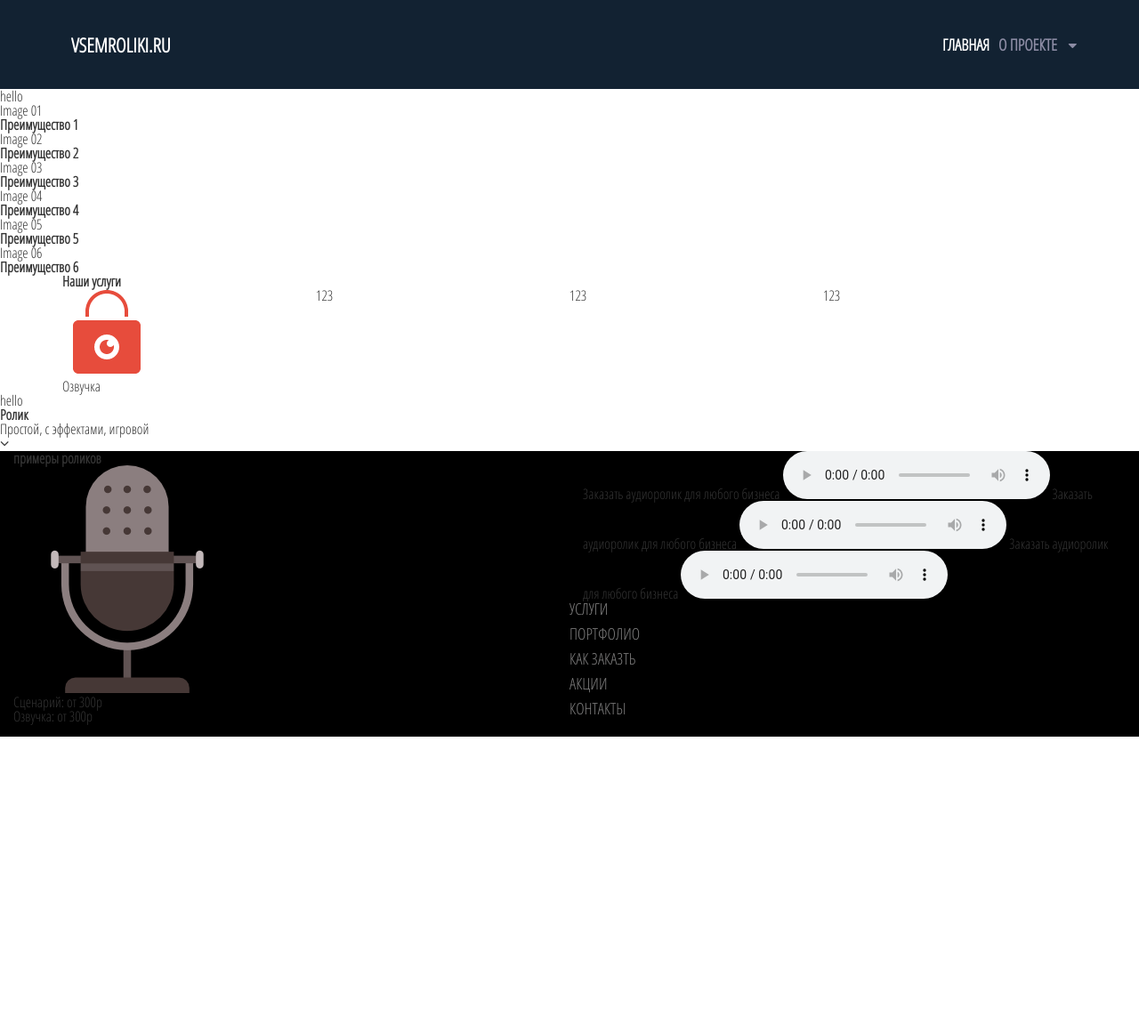
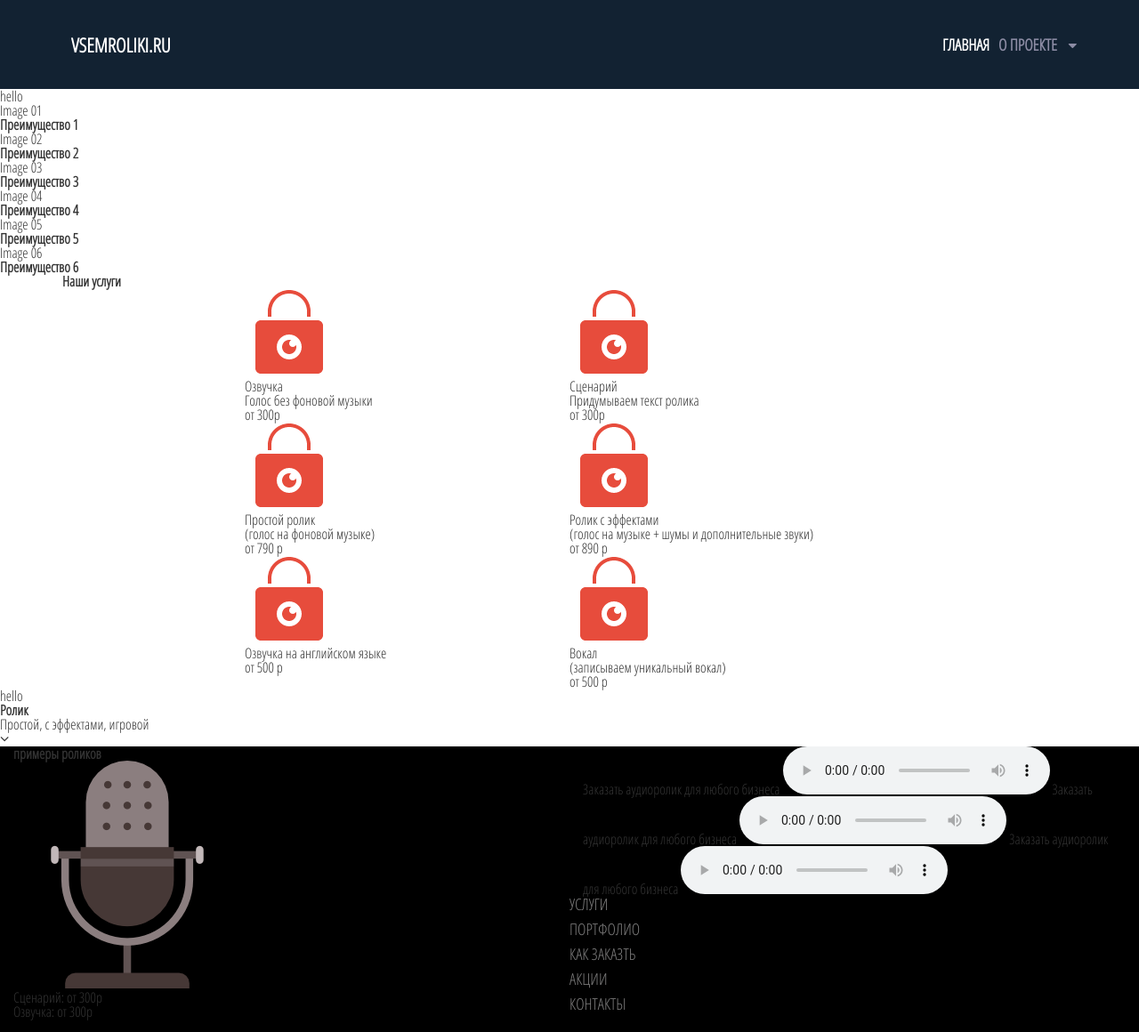
Before and after one commit to svilkov87/project_audio, a PHP site: page /servises.php in a window 1280 px wide. Shown: the whole page at 89% size. Before the commit the page ends 828 px from the top, so only its background shows below. Run offline with PHP 8.4, Linux system fonts and the light colour scheme.

Commit message:
audio 1.5

```diff
--- a/servises.php
+++ b/servises.php
@@ -71,39 +71,100 @@ include("include/connection.php");
                         <h3>Наши услуги</h3>
                     </div>
                     <div class="wrapp_serv">
-                        <div class="col-md-3 col-sm-6">
+                        <div class="col-md-8 col-md-offset-2">
+                            <div class="col-md-6 col-sm-6">
+                                <div class="row">
+                                    <div class="wrapp_blocks">
+                                        <div class="serv_heades">
+                                            <img class="img_previev" src="dist/img/Privacy%20Filled-100.png" alt="">
+                                        </div>
+                                        <div class="wrapp_blocks_hidd">
+                                            <span>Озвучка</span>
+                                            <div class="hidd_descr">
+                                                <p>Голос без фоновой музыки</p>
+                                                <p class="hidd_price">от 300р</p>
+                                            </div>
+                                        </div>
+                                    </div>
+                                </div>
+                            </div>
+                            <div class="col-md-6 col-sm-6">
+                                <div class="row">
+                                    <div class="wrapp_blocks">
+                                        <div class="serv_heades">
+                                            <img class="img_previev" src="dist/img/Privacy%20Filled-100.png" alt="">
+                                        </div>
+                                        <div class="wrapp_blocks_hidd">
+                                            <span>Сценарий</span>
+                                            <div class="hidd_descr">
+                                                <p>Придумываем текст ролика</p>
+                                                <p class="hidd_price">от 300р</p>
+                                            </div>
+                                        </div>
+                                    </div>
+                                </div>
+                            </div>
+                            <div class="col-md-6 col-sm-6">
+                                <div class="row">
+                                    <div class="wrapp_blocks">
+                                        <div class="serv_heades">
+                                            <img class="img_previev" src="dist/img/Privacy%20Filled-100.png" alt="">
+                                        </div>
+                                        <div class="wrapp_blocks_hidd">
+                                            <span>Простой ролик</span>
+                                            <div class="hidd_descr">
+                                                <p>(голос на фоновой музыке)</p>
+                                                <p class="hidd_price">от 790 р</p>
+                                            </div>
+                                        </div>
+                                    </div>
+                                </div>
+                            </div>
+                            <div class="col-md-6 col-sm-6">
+                                <div class="row">
+                                    <div class="wrapp_blocks">
+                                        <div class="serv_heades">
+                                            <img class="img_previev" src="dist/img/Privacy%20Filled-100.png" alt="">
+                                        </div>
+                                        <div class="wrapp_blocks_hidd">
+                                            <span>Ролик с эффектами</span>
+                                            <div class="hidd_descr">
+                                                <p>(голос на музыке + шумы и дополнительные звуки)</p>
+                                                <p class="hidd_price">от 890 р</p>
+                                            </div>
+                                        </div>
+                                    </div>
+                                </div>
+                            </div>
+                            <div class="col-md-6 col-sm-6">
                                 <div class="row">
                                     <div class="wrapp_blocks">
                                         <div class="serv_heades">
                                             <img class="img_previev" src="img/Privacy%20Filled-100.png" alt="">
                                         </div>
                                         <div class="wrapp_blocks_hidd">
-                                        <span>Озвучка</span>
+                                            <span>Озвучка на английском языке</span>
+                                            <div class="hidd_descr">
+                                                <p class="hidd_price">от 500 р</p>
                                             </div>
                                         </div>
                                     </div>
                                 </div>
-                        <div class="col-md-3 col-sm-6">
+                            </div>
+                            <div class="col-md-6 col-sm-6">
                                 <div class="row">
                                     <div class="wrapp_blocks">
-                                    <div class="serv_heades">123</div>
-                                    <div class="wrapp_blocks_hidd"></div>
+                                        <div class="serv_heades">
+                                            <img class="img_previev" src="dist/img/Privacy%20Filled-100.png" alt="">
+                                        </div>
+                                        <div class="wrapp_blocks_hidd">
+                                            <span>Вокал</span>
+                                            <div class="hidd_descr">
+                                                <p>(записываем уникальный вокал)</p>
+                                                <p class="hidd_price">от 500 р</p>
                                             </div>
                                         </div>
                                     </div>
-                        <div class="col-md-3 col-sm-6">
-                            <div class="row">
-                                <div class="wrapp_blocks">
-                                    <div class="serv_heades">123</div>
-                                    <div class="wrapp_blocks_hidd"></div>
-                                </div>
-                            </div>
-                        </div>
-                        <div class="col-md-3 col-sm-6">
-                            <div class="row">
-                                <div class="wrapp_blocks">
-                                    <div class="serv_heades">123</div>
-                                    <div class="wrapp_blocks_hidd"></div>
                                 </div>
                             </div>
                         </div>
```
Also changed, not shown: app/sass/main.scss (+24 -11 lines), app/test.html (+59 -22 lines), app/css/libs.min.css. Lines whose indentation alone changed are shown as unchanged.
